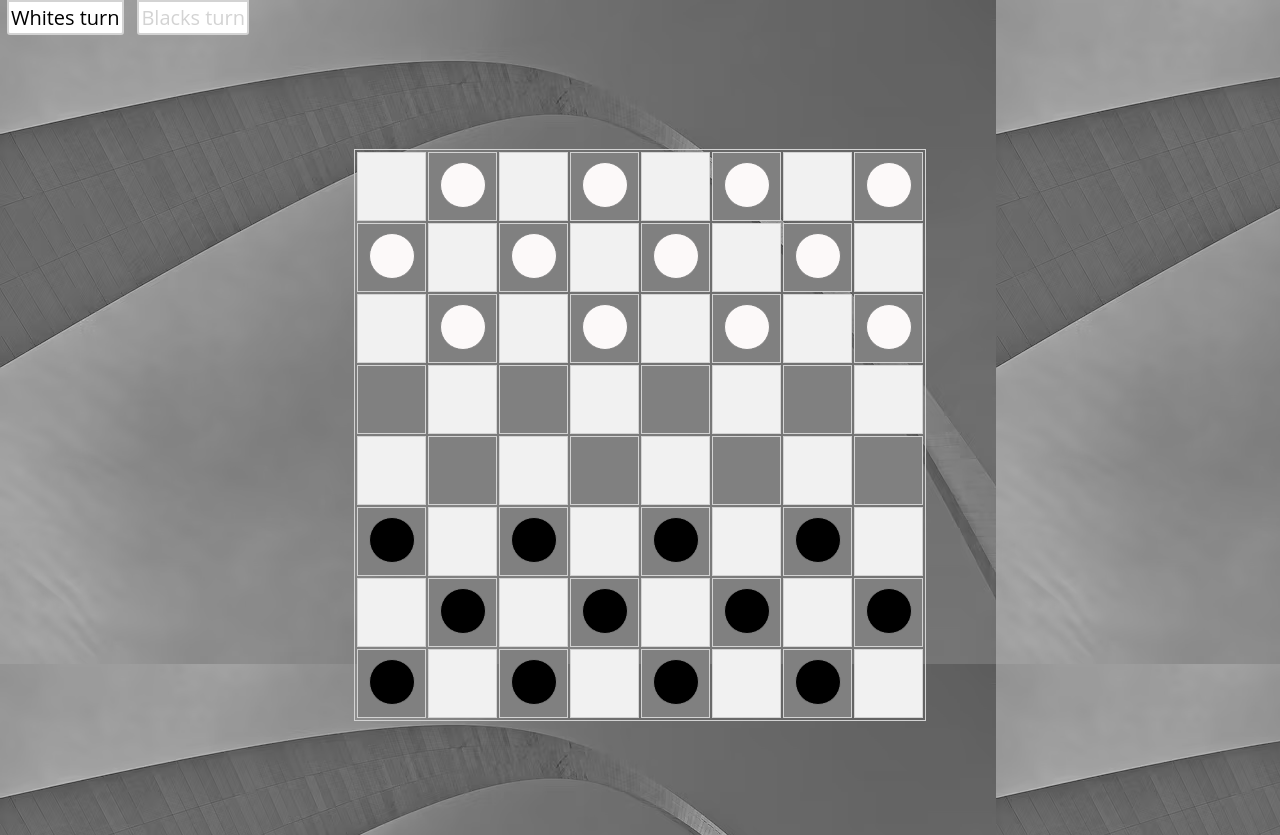
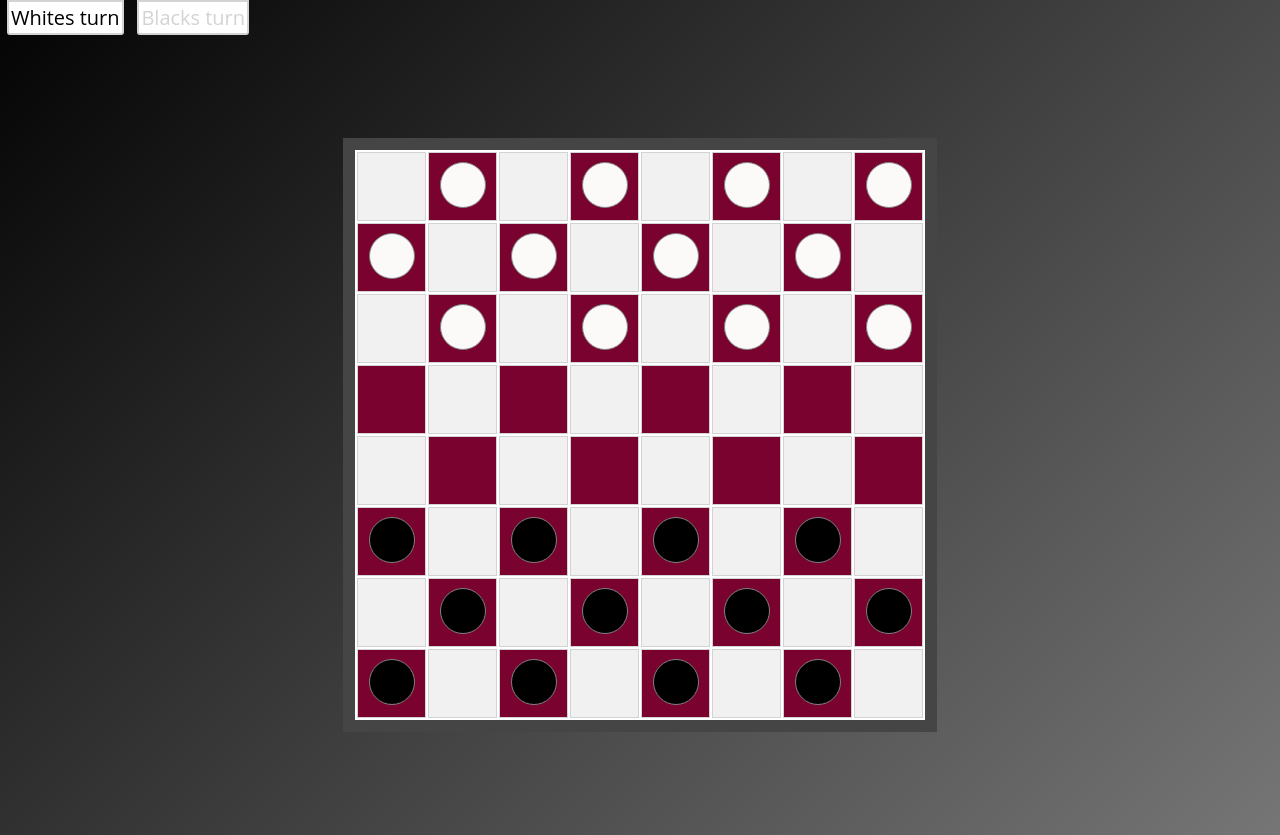
Before and after one commit to CogSP/psicoDAMA, a PHP site: page /game.html in a window 1280 px wide. Run offline with PHP 8.4, Linux system fonts and the light colour scheme.

Commit message:
Grande miglioramento grafico (nuovo stile) + gradiente di sfondo 	modified:   game.css 	modified:   game.html

```diff
--- a/game.css
+++ b/game.css
@@ -1,19 +1,49 @@
+body{
+
+
+background-size: 300% 300%;
+background-image: linear-gradient(-45deg, rgb(174, 174, 174) 0%, rgb(90, 90, 90) 25%, rgb(0, 0, 0) 51%, #79032e 100%);
+-webkit-animation: AnimateBG 5s ease infinite;
+        animation: AnimateBG 5s ease infinite;
+}
+
+@-webkit-keyframes AnimateBG {
+0% {
+  background-position: 0% 50%;
+}
+50% {
+  background-position: 100% 50%;
+}
+100% {
+  background-position: 0% 50%;
+}
+}
+
+@keyframes AnimateBG {
+0% {
+  background-position: 0% 50%;
+}
+50% {
+  background-position: 100% 50%;
+}
+100% {
+  background-position: 0% 50%;
+}
+}
 
 
 * {
     margin: auto;
 }
 
+table {
 
-body {
-    background-image: url("grayscale.jpg.avif")
-    /* Non fa schifo ma si potrebbe fare molto di meglio, va o aggiustat questa immagine o trovata una più adatta*/
-}
-
-table {
     border-style: solid;
     border-width: 12px;
     border-color: rgb(70, 69, 69);
+    background-color: white;
+
+
     /* La table dovrebbe rimanere fissa al centro se io scorro la pagina ma non ci riesco*/
 }
 
@@ -31,7 +61,7 @@ main {
     /* Anche lui dovrebbe rimanere fermo mentre la pagina scorre, cosa che per ora non riesco a settare*/
     margin: 0;
     width: 20%;
-    display: flex;
+    display:flex;
     /*justify-content: space-between;*/
 }
 .desktop div{
@@ -73,7 +103,7 @@ td {   /* these attributes apply both to black and white cells */
 }
 
 .black {
-    background-color: #808080; /* we consider this color as black */
+    background-color: #79032e; /* we consider this color as black */
     border: 1px solid lightgrey;
 
 }
@@ -137,10 +167,3 @@ p {
     margin-left: 15px;
     margin-right: 15px;
 }
-
-table{
-    border: 1px solid lightgray;
-
-
-
-}
--- a/game.html
+++ b/game.html
@@ -4,8 +4,9 @@
     <meta charset="UTF-8">
     <meta http-equiv="X-UA-Compatible" content="IE=edge">
     <meta name="viewport" content="width=device-width, initial-scale=1.0">
-    <link rel="stylesheet" href="game.css"> <!-- this will link the css file-->
-    <script defer src="script.js"></script> <!-- this will link the js file-->
+    <link rel="stylesheet" href="game.css">
+    <!-- <link rel = "stylesheet" href = "back.css"> -->
+    <script defer src="script.js"></script>
     <title>Let's FIGHT!</title>
 </head>
 <body>
@@ -20,7 +21,6 @@
         </div>
     </div>
     <main>
-
     <table>  <!-- the structure of the checkers board: 8 x 8. The pieces moves only over "black" cells -->
         <!-- we use <p> tag to "wrap" the white pieces, and <spam> for the white ones. Could we use <spam>
             for both of them? -->
@@ -107,7 +107,7 @@
             <td class = "white"></td>
         </tr>
     </table>
+    </main>
 
-    </main>
 </body>
 </html>
```
Lines whose indentation alone changed are shown as unchanged.
